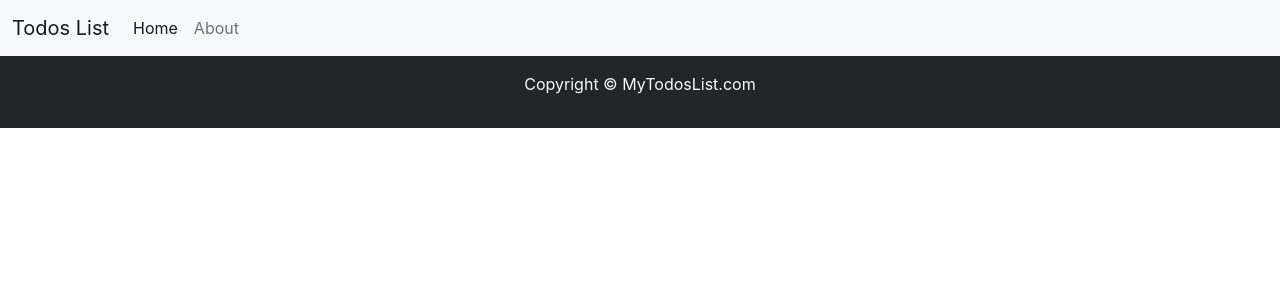
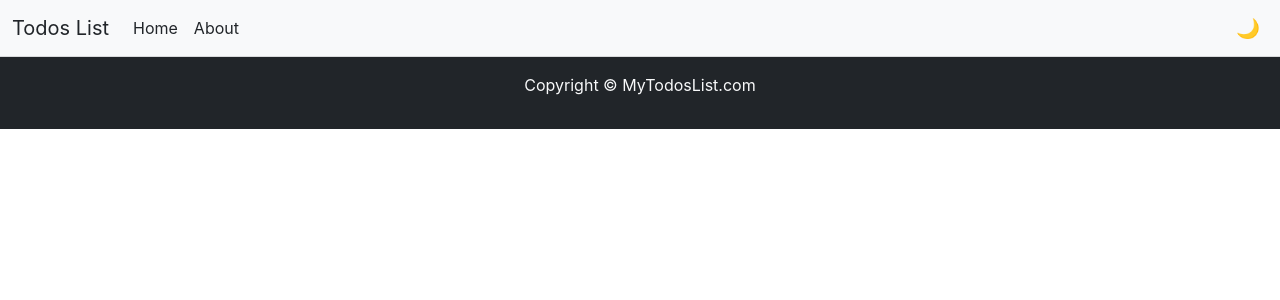
Before and after one commit to srbmaury/Todos-list, a React (Create React App) app: page / in a window 1280 px wide. Shown: the top 300 px of the page. Built offline with nearby package versions, Linux system fonts and the light colour scheme.

Commit message:
added dark mode logic

```diff
--- a/src/App.js
+++ b/src/App.js
@@ -11,6 +11,28 @@ import {
 } from 'react-router-dom';
 
 function App() {
+  // Dark mode state
+  const [isDarkMode, setIsDarkMode] = useState(() => {
+    const savedTheme = localStorage.getItem('theme');
+    return savedTheme === 'dark';
+  });
+
+  // Apply theme on mount and when it changes
+  useEffect(() => {
+    if (isDarkMode) {
+      document.documentElement.setAttribute('data-theme', 'dark');
+      localStorage.setItem('theme', 'dark');
+    } else {
+      document.documentElement.removeAttribute('data-theme');
+      localStorage.setItem('theme', 'light');
+    }
+  }, [isDarkMode]);
+
+  // Toggle dark mode function
+  const toggleDarkMode = () => {
+    setIsDarkMode(!isDarkMode);
+  };
+
   let initTodo;
   if (localStorage.getItem('todos') === null) {
     initTodo = []
@@ -77,7 +99,12 @@ function App() {
   return (
     <>
       <Router >
-        <Header title="Todos List" searchBar={false} />
+        <Header
+          title="Todos List"
+          searchBar={false}
+          isDarkMode={isDarkMode}
+          toggleDarkMode={toggleDarkMode}
+        />
         <Routes>
           <Route path='/Todos-list/about' element={<About/>} />
           <Route path='/Todos-list' element={<Home addTodo={addTodo} todos={todos} onDelete={onDelete} onCheck={onCheck} change={change} />} />
--- a/src/MyComponents/Header.js
+++ b/src/MyComponents/Header.js
@@ -56,6 +56,15 @@ export default function Header(props) {
               </button>
             </form>
           )}
+          {/* Dark Mode Toggle Button */}
+          <button
+            className="theme-toggle ms-3"
+            onClick={props.toggleDarkMode}
+            aria-label="Toggle dark mode"
+            title={props.isDarkMode ? "Switch to Light Mode" : "Switch to Dark Mode"}
+          >
+            {props.isDarkMode ? "☀️" : "🌙"}
+          </button>
         </div>
       </div>
     </nav>
@@ -64,9 +73,12 @@ export default function Header(props) {
 
 Header.defaultProps = {
   title: "Your Title Here",
-  // searchBar: true
+  isDarkMode: false,
+  toggleDarkMode: () => {},
 };
 Header.propTypes = {
   title: ProtoTypes.string,
   searchBar: ProtoTypes.bool.isRequired,
+  isDarkMode: ProtoTypes.bool,
+  toggleDarkMode: ProtoTypes.func,
 };
--- a/src/index.css
+++ b/src/index.css
@@ -1,3 +1,31 @@
+:root {
+  /* Light Mode Colors */
+  --bg-primary: #ffffff;
+  --bg-secondary: #f8f9fa;
+  --bg-card: #ffffff;
+  --text-primary: #212529;
+  --text-secondary: #6c757d;
+  --border-color: rgba(0, 0, 0, 0.125);
+  --navbar-bg: #f8f9fa;
+  --footer-bg: #212529;
+  --footer-text: #f8f9fa;
+  --shadow: rgba(0, 0, 0, 0.1);
+}
+
+[data-theme="dark"] {
+  /* Dark Mode Colors */
+  --bg-primary: #1a1a1a;
+  --bg-secondary: #2d2d2d;
+  --bg-card: #2d2d2d;
+  --text-primary: #e4e4e4;
+  --text-secondary: #a0a0a0;
+  --border-color: rgba(255, 255, 255, 0.15);
+  --navbar-bg: #2d2d2d;
+  --footer-bg: #1a1a1a;
+  --footer-text: #e4e4e4;
+  --shadow: rgba(0, 0, 0, 0.3);
+}
+
 body {
   margin: 0;
   font-family: -apple-system, BlinkMacSystemFont, 'Segoe UI', 'Roboto', 'Oxygen',
@@ -5,9 +33,70 @@ body {
     sans-serif;
   -webkit-font-smoothing: antialiased;
   -moz-osx-font-smoothing: grayscale;
+  background-color: var(--bg-primary);
+  color: var(--text-primary);
+  transition: background-color 0.3s ease, color 0.3s ease;
 }
 
 code {
   font-family: source-code-pro, Menlo, Monaco, Consolas, 'Courier New',
     monospace;
 }
+
+/* Apply theme to common elements */
+.card {
+  background-color: var(--bg-card) !important;
+  color: var(--text-primary) !important;
+  border-color: var(--border-color) !important;
+  box-shadow: 0 2px 4px var(--shadow) !important;
+}
+
+.card .text-muted {
+  color: var(--text-secondary) !important;
+}
+
+.navbar {
+  background-color: var(--navbar-bg) !important;
+  border-bottom: 1px solid var(--border-color);
+}
+
+.navbar .navbar-brand,
+.navbar .nav-link {
+  color: var(--text-primary) !important;
+}
+
+.navbar .nav-link:hover {
+  opacity: 0.8;
+}
+
+.bg-dark {
+  background-color: var(--footer-bg) !important;
+}
+
+.text-light {
+  color: var(--footer-text) !important;
+}
+
+/* Dark mode toggle button styling */
+.theme-toggle {
+  background: transparent;
+  border: none;
+  color: var(--text-primary);
+  width: 40px;
+  height: 40px;
+  display: flex;
+  align-items: center;
+  justify-content: center;
+  cursor: pointer;
+  transition: all 0.3s ease;
+  font-size: 1.2rem;
+}
+
+.theme-toggle:hover {
+  transform: scale(1.1);
+  background-color: var(--bg-secondary);
+}
+
+.theme-toggle:active {
+  transform: scale(0.95);
+}
```
